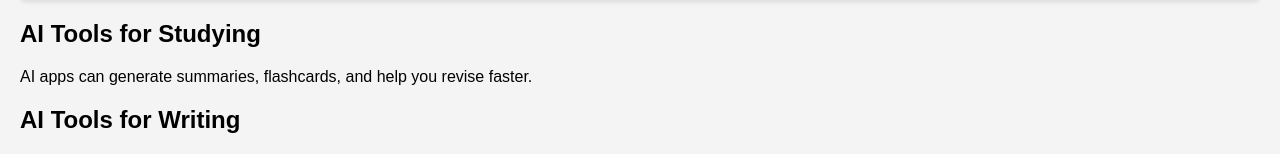
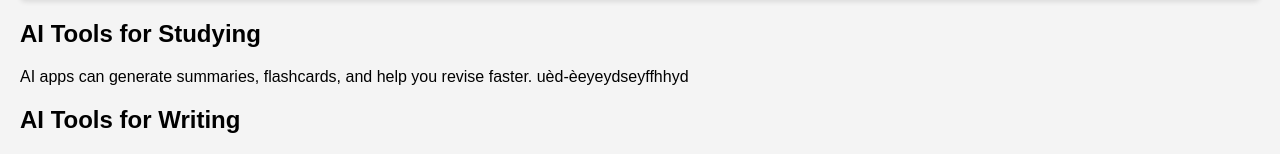
Before and after one commit to fadouafennane5/SmartStudyAI, a plain HTML site: page index5.html in a window 1280 px wide. Shown: the part 957-1111 px from the top of the page. Drawn offline with Linux system fonts and the light colour scheme.

Commit message:
Update index5.html

```diff
--- a/index5.html
+++ b/index5.html
@@ -79,7 +79,7 @@
       </div>
     </section><section id="study">
   <h2>AI Tools for Studying</h2>
-  <p>AI apps can generate summaries, flashcards, and help you revise faster.</p>
+  <p>AI apps can generate summaries, flashcards, and help you revise faster. uèd-èeyeydseyffhhyd</p>
 </section>
 
 <section id="writing">
```
